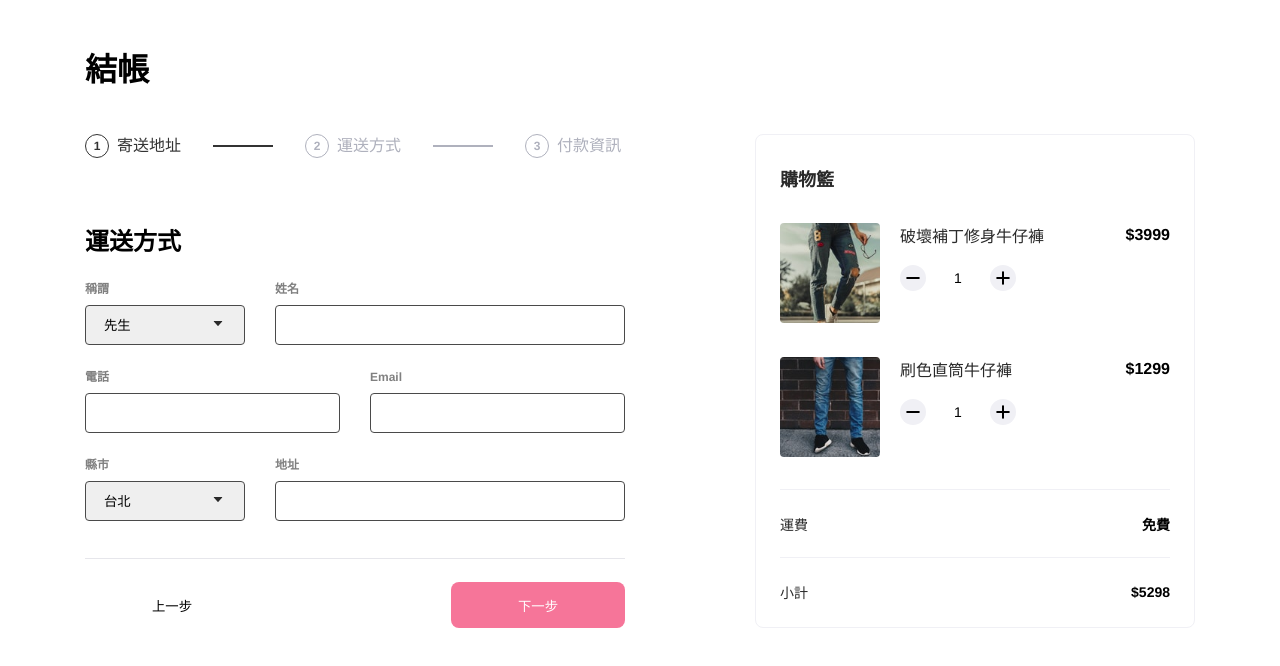
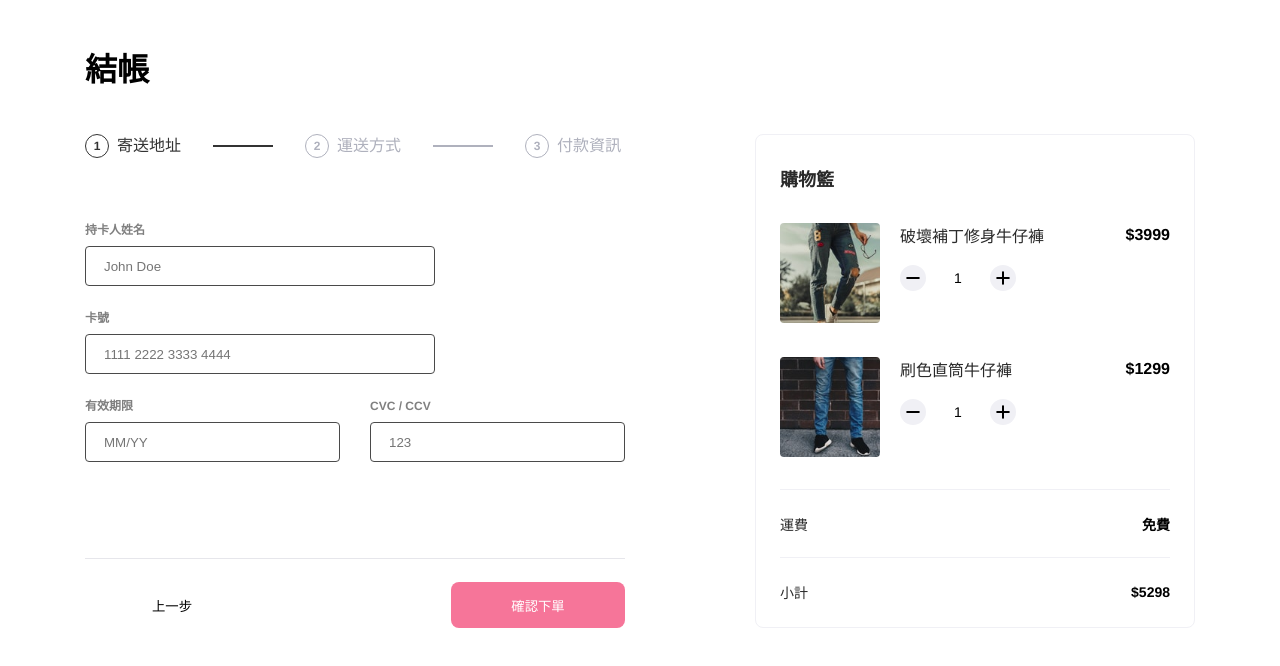
Before and after one commit to deleav/vue-alphacamp-cart, a Vue app: page /3 in a window 1280 px wide. Shown: the top 666 px of the page. Built offline with nearby package versions, Linux system fonts and the light colour scheme.

Commit message:
feat(PaymentInfo): add PaymentInfo

```diff
--- /dev/null
+++ b/src/components/checkoutStep/PaymentInfo.vue
@@ -0,0 +1,50 @@
+<template>
+  <div id="payment-info-main">
+    <Input
+      style="grid-column: 1 / span 4"
+      label="持卡人姓名"
+      type="text"
+      name="ccname"
+      placeholder="John Doe"
+    />
+    <Input
+      style="grid-column: 1 / span 4"
+      label="卡號"
+      type="text"
+      name="cardnumber"
+      placeholder="1111 2222 3333 4444"
+    />
+    <Input
+      style="grid-column: 1 / span 3"
+      label="有效期限"
+      type="text"
+      name="exp-date"
+      placeholder="MM/YY"
+    />
+    <Input
+      style="grid-column: 4 / span 3"
+      label="CVC / CCV "
+      type="text"
+      name="cvv"
+      placeholder="123"
+    />
+  </div>
+</template>
+
+<script>
+import InputVue from '../form/Input.vue';
+export default {
+  components: {
+    Input: InputVue,
+  },
+};
+</script>
+
+<style scoped>
+#payment-info-main {
+  display: grid;
+  grid-template-columns: repeat(6, 65px);
+  grid-template-rows: repeat(3, 64px);
+  gap: 24px 30px;
+}
+</style>
--- a/src/components/footer/Footer.vue
+++ b/src/components/footer/Footer.vue
@@ -5,9 +5,10 @@
       上一步
     </Button>
     <Button :onClick="handleNext" intent="primary">
-      下一步
+      <template v-if="finalStep">確認下單</template>
+      <template v-else>下一步</template>
       <template v-slot:right>
-        <ArrowLeft style="transform: rotate(180deg)" />
+        <ArrowLeft v-show="!finalStep" style="transform: rotate(180deg)" />
       </template>
     </Button>
   </div>
@@ -23,18 +24,22 @@ export default {
   },
   methods: {
     handlPrevious() {
-      const step = +this.$route.path.split('/')[1];
-
-      if (!Number.isNaN(step) && step > 1) {
-        this.$router.push(`${step - 1}`);
+      if (!Number.isNaN(this.step) && this.step > 1) {
+        this.$router.push(`${this.step - 1}`);
       }
     },
     handleNext() {
-      const step = +this.$route.path.split('/')[1];
-
-      if (!Number.isNaN(step) && step < 3) {
-        this.$router.push(`${step + 1}`);
+      if (!Number.isNaN(this.step) && this.step < 3) {
+        this.$router.push(`${this.step + 1}`);
       }
+    },
+  },
+  computed: {
+    step() {
+      return +this.$route.path.split('/')[1];
+    },
+    finalStep() {
+      return this.step === 3;
     },
   },
 };
--- a/src/components/form/Input.vue
+++ b/src/components/form/Input.vue
@@ -1,7 +1,13 @@
 <template>
   <div class="input-container">
     <label class="label" :for="name">{{ label }}</label>
-    <input :id="name" :name="name" :type="type" class="input-text" />
+    <input
+      :id="name"
+      :name="name"
+      :type="type"
+      :placeholder="placeholder"
+      class="input-text"
+    />
   </div>
 </template>
 
--- a/src/router/index.js
+++ b/src/router/index.js
@@ -32,7 +32,7 @@ const routes = [
         component: () =>
           import(
             /* webpackChunkName: "ShippingInfo" */
-            '../components/checkoutStep/ShippingInfo.vue'
+            '../components/checkoutStep/PaymentInfo.vue'
           ),
       },
     ],
```
